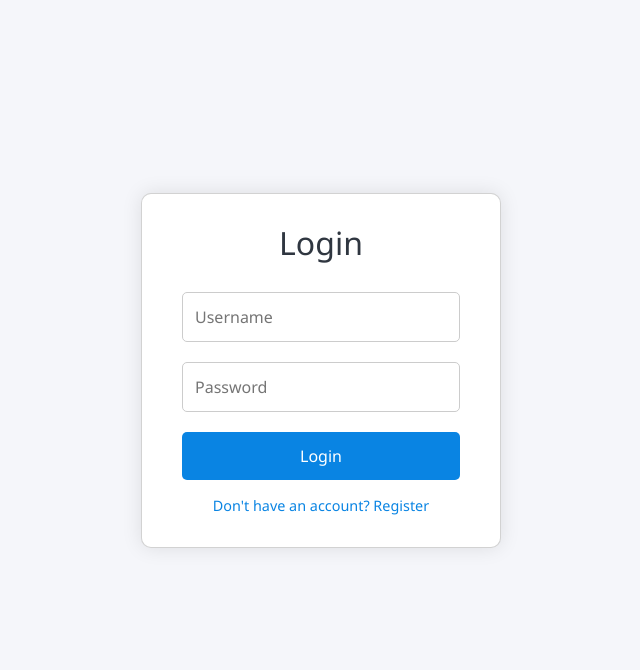
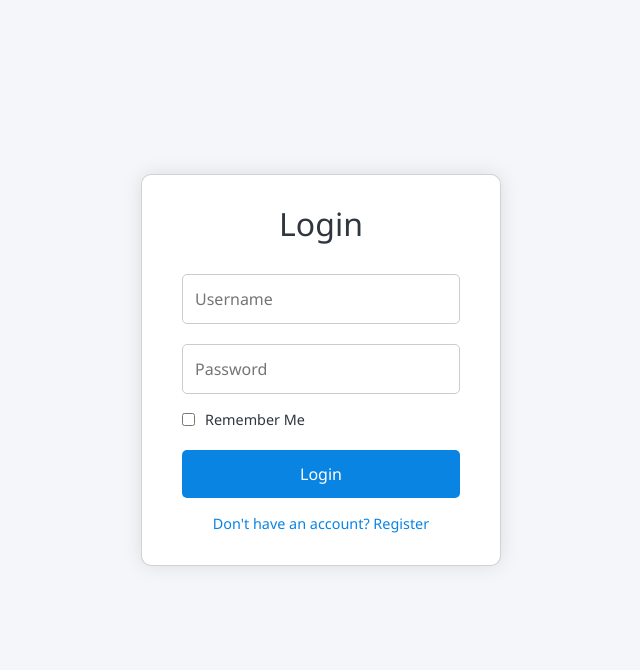
Before and after one commit to sampadapansare/truescreen, a Flask app: page /login in a window 1280 px wide. Shown: the part 61-731 px from the top of the page, without its empty margins (319-959 px from the left). Run offline with Flask 3, Linux system fonts and the light colour scheme.

Commit message:
login.html

```diff
--- a/templates/login.html
+++ b/templates/login.html
@@ -1,60 +1,94 @@
 <!DOCTYPE html>
 <html lang="en">
 <head>
-    <meta charset="UTF-8">
-    <meta name="viewport" content="width=device-width, initial-scale=1.0">
+  <meta charset="UTF-8" />
+  <meta name="viewport" content="width=device-width, initial-scale=1.0"/>
   <title>Login</title>
-    <link rel="stylesheet" href="{{ url_for('static', filename='styles.css') }}">
+  <link rel="stylesheet" href="{{ url_for('static', filename='styles.css') }}" />
 
-<link href="https://cdn.jsdelivr.net/npm/bootstrap@5.3.0/dist/css/bootstrap.min.css" rel="stylesheet">
-
+  <link href="https://cdn.jsdelivr.net/npm/bootstrap@5.3.0/dist/css/bootstrap.min.css" rel="stylesheet"/>
   <script src="https://cdn.jsdelivr.net/npm/bootstrap@5.3.0/dist/js/bootstrap.bundle.min.js"></script>
 
   <style>
     body {
-      margin: 0; font-family: 'Segoe UI', sans-serif;
+      margin: 0;
+      font-family: 'Segoe UI', sans-serif;
       background: #f5f6fa;
     }
     .navbar {
-      background: #2f3640; color: #fff;
-      padding: 15px 30px; display: flex;
+      background: #2f3640;
+      color: #fff;
+      padding: 15px 30px;
+      display: flex;
       align-items: center;
     }
-    .navbar .brand { font-size: 1.3em; font-weight: bold; }
+    .navbar .brand {
+      font-size: 1.3em;
+      font-weight: bold;
+    }
     .container {
-      display: flex; justify-content: center; align-items: center;
+      display: flex;
+      justify-content: center;
+      align-items: center;
       height: calc(100vh - 60px);
     }
     .card {
-      background: #fff; padding: 30px 40px;
-      border-radius: 10px; box-shadow: 0 0 20px rgba(0,0,0,0.1);
+      background: #fff;
+      padding: 30px 40px;
+      border-radius: 10px;
+      box-shadow: 0 0 20px rgba(0,0,0,0.1);
       width: 360px;
     }
     .card h2 {
-      margin-bottom: 20px; color: #2f3640;
+      margin-bottom: 20px;
+      color: #2f3640;
       text-align: center;
     }
-    .card input {
-      width: 100%; padding: 12px;
-      margin: 10px 0; border: 1px solid #ccc;
-      border-radius: 5px; font-size: 1em;
+    .card input[type="text"],
+    .card input[type="password"] {
+      width: 100%;
+      padding: 12px;
+      margin: 10px 0;
+      border: 1px solid #ccc;
+      border-radius: 5px;
+      font-size: 1em;
+    }
+    .remember-row {
+      display: flex;
+      align-items: center;
+      gap: 10px;
+      margin: 5px 0 10px;
+      font-size: 0.9em;
+      color: #2f3640;
     }
     .card button {
-      width: 100%; padding: 12px;
-      margin-top: 10px; background: #0984e3;
-      border: none; color: #fff; font-size: 1em;
-      border-radius: 5px; cursor: pointer;
+      width: 100%;
+      padding: 12px;
+      margin-top: 10px;
+      background: #0984e3;
+      border: none;
+      color: #fff;
+      font-size: 1em;
+      border-radius: 5px;
+      cursor: pointer;
       transition: background 0.3s;
     }
-    .card button:hover { background: #74b9ff; }
+    .card button:hover {
+      background: #74b9ff;
+    }
     .card .link {
-      display: block; text-align: center;
-      margin-top: 15px; color: #0984e3;
-      text-decoration: none; font-size: 0.9em;
+      display: block;
+      text-align: center;
+      margin-top: 15px;
+      color: #0984e3;
+      text-decoration: none;
+      font-size: 0.9em;
     }
     .error {
-      color: #e84118; text-align: center;
-      margin-top: 10px; font-size: 0.9em;
+      color: #e84118;
+      text-align: center;
+      margin-top: 10px;
+      font-size: 0.9em;
     }
   </style>
 </head>
@@ -62,17 +96,26 @@
   <div class="navbar">
     <div class="brand">Truescreen</div>
   </div>
+
   <div class="container">
     <div class="card">
       <h2>Login</h2>
       <form method="POST">
-            <input type="text" name="username" placeholder="Username" required>
-            <input type="password" name="password" placeholder="Password" required>
+        <input type="text" name="username" placeholder="Username" required />
+        <input type="password" name="password" placeholder="Password" required />
+
+        <div class="remember-row">
+          <input type="checkbox" id="remember" name="remember" />
+          <label for="remember">Remember Me</label>
+        </div>
+
         <button type="submit">Login</button>
       </form>
+
       {% if error %}
         <div class="error">{{ error }}</div>
       {% endif %}
+
       <a href="/register" class="link">Don't have an account? Register</a>
     </div>
   </div>
```
Lines whose indentation alone changed are shown as unchanged.
